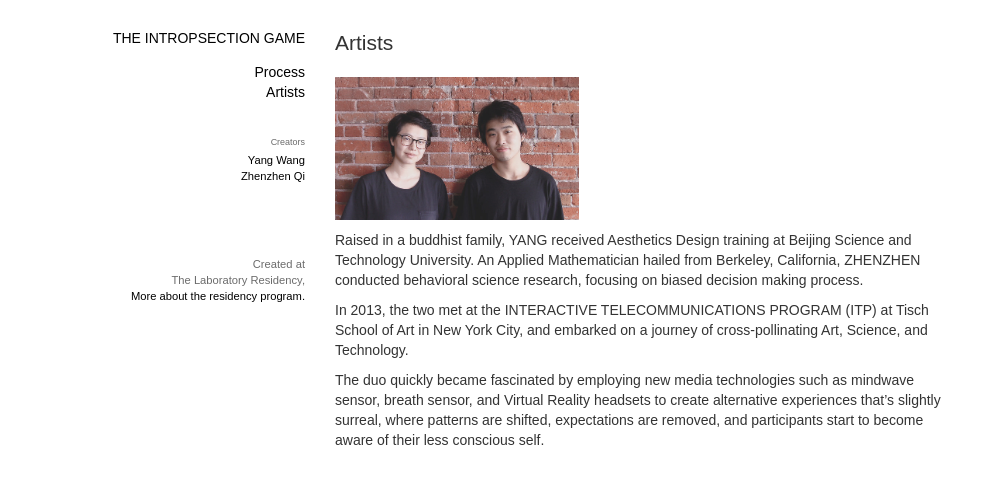
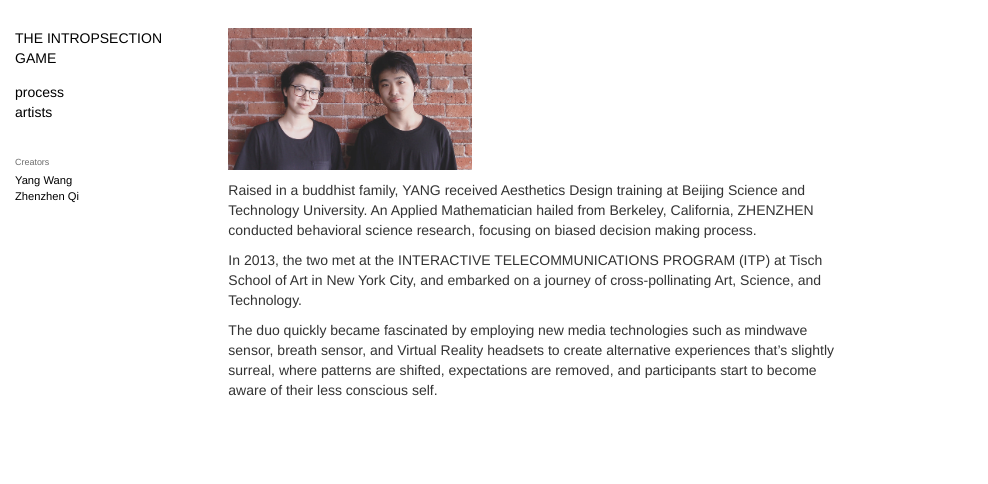
Before and after one commit to ZZYW/TheIntrospectionGame, a Jekyll site: the page built from _posts/2015-5-4-AboutArtsts.html, in a window 1280 px wide. Shown: the top 484 px of the page, without its empty margins (0-988 px from the left). Built offline with Jekyll 4.4.1, drawn with Linux system fonts in a browser that asks for light colours; nearby versions of some CDN libraries.

```diff
--- a/_includes/menu.html
+++ b/_includes/menu.html
@@ -5,6 +5,7 @@
 {% for post in site.posts %}
         <div class="menu-item">
           <a class="post-link" href="{{ post.url | prepend: site.baseurl }}">{{ post.title }}</a>
+
         </div>
 {% endfor %}
 </div>
@@ -19,9 +20,9 @@
 
 	<br>
 
-	<div class="credits">
+<!-- 	<div class="credits">
 	    <div>Created at<br>The Laboratory Residency, <br>
 	    <a href="http://residency.laboratoryspokane.com/">More about the residency program.</a></div>
-    </div>
+    </div> -->
 
 </div>
--- a/_layouts/default.html
+++ b/_layouts/default.html
@@ -7,18 +7,17 @@
     <div class="container-fluid">
       <div class="row">
 
-      <div class="col-xs-12 col-sm-3 text-right" id="project-menu">
+      <div class="col-xs-12 col-sm-2 text-left" id="project-menu">
         <div id="site-logo">
           <a href="http://theintrospectiongame.com">
             {{ site.title }}
           </a>
-
         </div>
         {% include menu.html %}
       </div>
 
-      <div class="col-xs-12 col-sm-9 col-md-8 col-lg-6">
-        <div class="lead">{{ page.title }}</div>
+      <div class="col-xs-12 col-sm-9 col-md-7 col-lg-6">
+        <!-- <div class="lead">{{ page.title }}</div> -->
       {{ content }}
       </div>
 
--- a/_posts/2015-5-10-Process.html
+++ b/_posts/2015-5-10-Process.html
@@ -1,5 +1,6 @@
 ---
 layout: default
+title: process
 ---
 <p>From a technical perspective, finding body sensors that are wearible, stable, and aligned with the conceptual idea of the project is key. We started testing a variety of body sensors that could potentially be a good fit. </p>
 
--- a/_posts/2015-5-4-AboutArtsts.html
+++ b/_posts/2015-5-4-AboutArtsts.html
@@ -1,10 +1,7 @@
 ---
 layout: default
-title: Artists
+title: artists
 ---
-
-
-
 
 <img id="artistsprofile" class="width-50" src="{{ "/img/artist_profile.jpg" | prepend: site.baseurl }}" class="img-responsive" />
 <p>Raised in a buddhist family, YANG received Aesthetics Design training at Beijing Science and Technology University.  An Applied Mathematician hailed from Berkeley, California, ZHENZHEN conducted behavioral science research, focusing on biased decision making process.</p>
--- a/css/main.scss
+++ b/css/main.scss
@@ -5,8 +5,7 @@ $caption-color: #6B6B6B;
 
 body {
 	padding-bottom: 10em;
-	font-family: sans-serif;
-
+	// font-family: serif;
 }
 
 a {
@@ -58,6 +57,8 @@ a {
 
 	}
 }
+
+
 #links{
 
 	.credits{
```
Also changed, not shown: index.html (+13 -6 lines).
